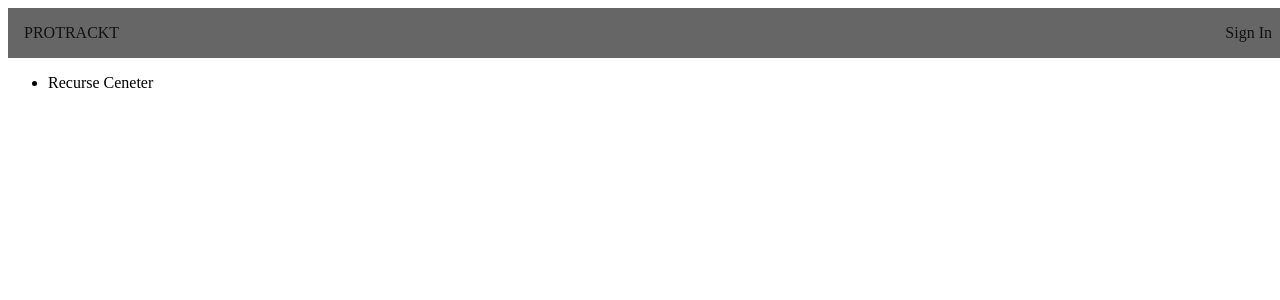
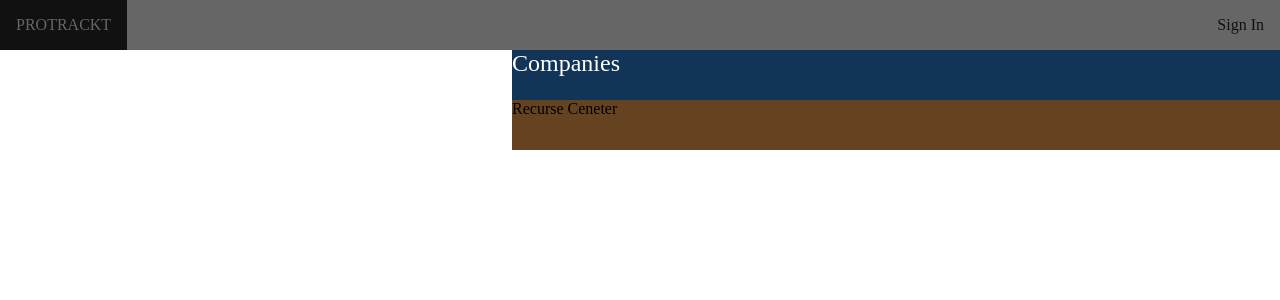
Before and after one commit to leegenes/protrackt-frontend, a React app: page / in a window 1280 px wide. Shown: the top 300 px of the page. Built offline with nearby package versions, Linux system fonts and the light colour scheme.

Commit message:
add basic organization styling

```diff
--- a/src/components/Navigation.js
+++ b/src/components/Navigation.js
@@ -4,7 +4,6 @@ import './navigation.css';
 
 const Navigation = (props) => {
   return (
-    <div>
       <div className="nav-bar">
         <a href="#" className="nav-link" id="nav-link-login">PROTRACKT</a>
         <div
@@ -15,7 +14,6 @@ const Navigation = (props) => {
           Sign In
         </div>
       </div>
-    </div>
   )
 }
 
--- a/src/components/OrganizationItem.js
+++ b/src/components/OrganizationItem.js
@@ -1,9 +1,11 @@
 import React from 'react';
+
+import './organization_item.css'
 
 const OrganizationItem = (props) => {
   return (
-    <div>
-      <li>{ props.name }</li>
+    <div className="org-header">
+      { props.name }
     </div>
   )
 }
--- a/src/components/OrganizationList.js
+++ b/src/components/OrganizationList.js
@@ -1,21 +1,26 @@
 import React from 'react';
 import OrganizationItem from './OrganizationItem';
+
+import './organization_list.css';
 
 const OrganizationList = (props) => {
   const organizationItems = props.organizations.orgs.map((organization) => {
     console.log(organization.name);
     return (
       <OrganizationItem
-      key="923989jdjs98api3rjkla"
+      key={organization.name} // Will be id
       name={organization.name} />
     )
   })
 
   return (
     <div className="main-container">
-      <ul>
-        { organizationItems }
-      </ul>
+      <div className="org-list-container">
+        <div className="org-list-header">
+          Companies
+        </div>
+          { organizationItems }
+      </div>
     </div>
   )
 };
--- /dev/null
+++ b/src/components/organization_item.css
@@ -0,0 +1,8 @@
+.org-header {
+  width: 100%;
+  height: 50px;
+  background-color: #654321;
+  position: inline-block;
+  left: 0px;
+  top: 0px;
+}
--- /dev/null
+++ b/src/components/organization_list.css
@@ -0,0 +1,12 @@
+.org-list-container {
+  width: 60%;
+  float: right;
+}
+
+.org-list-header {
+  width: 100%;
+  height: 50px;
+  background-color: #123456;
+  font-size: 24px;
+  color: white;
+}
--- a/src/styles/app.css
+++ b/src/styles/app.css
@@ -1,3 +1,7 @@
+body {
+  margin: 0px 0px;
+}
+
 .main-container {
   top: 50px;
   position: relative;
```
